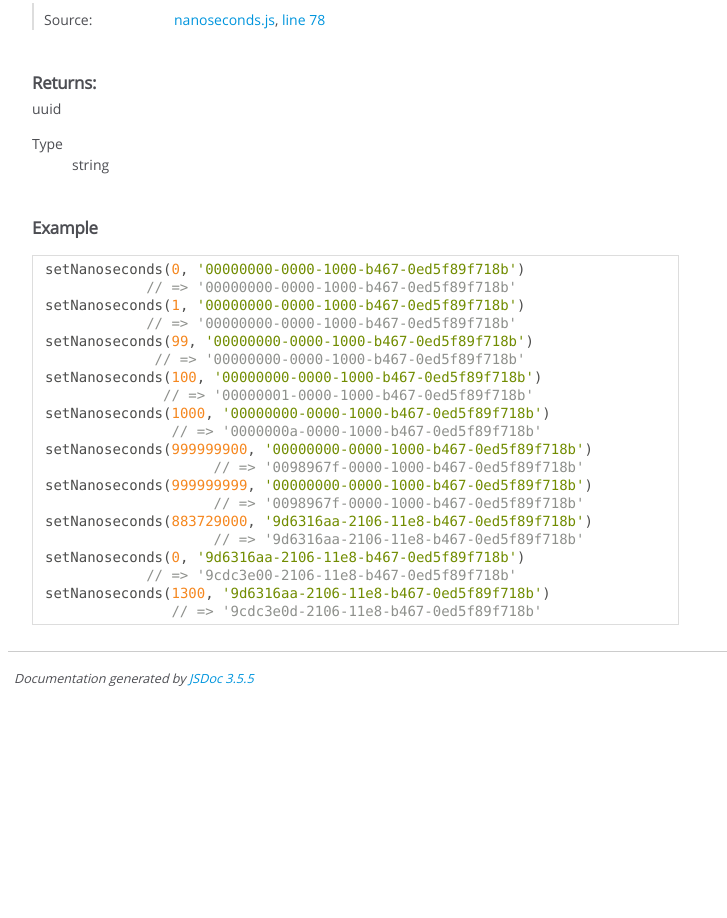
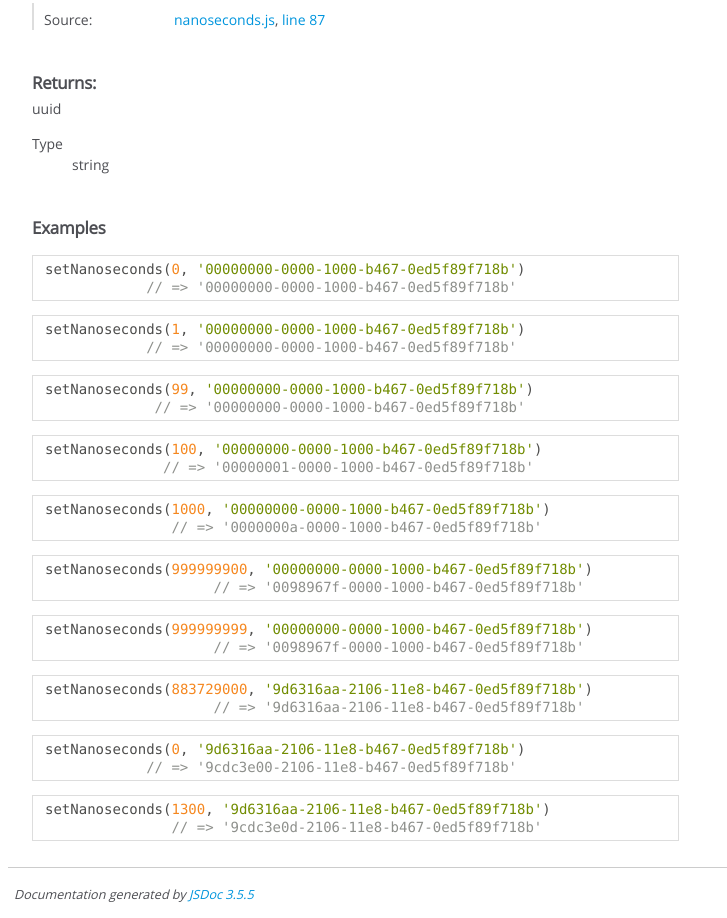
Before and after one commit to aaronjameslang/uncoined, a website: page docs/module-lens_nanoseconds.html in a window 1280 px wide. Shown: the part 1316-2234 px from the top of the page, without its empty margins (0-727 px from the left). Before the commit the page ends 2018 px from the top, so only its background shows below. Drawn offline with Linux system fonts and the light colour scheme.

Commit message:
Seperate examples

```diff
--- a/docs/module-lens_nanoseconds.html
+++ b/docs/module-lens_nanoseconds.html
@@ -440,7 +440,7 @@
 
     <dt class="tag-source">Source:</dt>
     <dd class="tag-source"><ul class="dummy"><li>
-        <a href="nanoseconds.js.html">nanoseconds.js</a>, <a href="nanoseconds.js.html#line78">line 78</a>
+        <a href="nanoseconds.js.html">nanoseconds.js</a>, <a href="nanoseconds.js.html#line87">line 87</a>
     </li></ul></dd>
 
 
@@ -489,27 +489,36 @@
 
 
 
-    <h5>Example</h5>
+    <h5>Examples</h5>
 
     <pre class="prettyprint"><code>setNanoseconds(0, '00000000-0000-1000-b467-0ed5f89f718b')
-            // => '00000000-0000-1000-b467-0ed5f89f718b'
-setNanoseconds(1, '00000000-0000-1000-b467-0ed5f89f718b')
-            // => '00000000-0000-1000-b467-0ed5f89f718b'
-setNanoseconds(99, '00000000-0000-1000-b467-0ed5f89f718b')
-             // => '00000000-0000-1000-b467-0ed5f89f718b'
-setNanoseconds(100, '00000000-0000-1000-b467-0ed5f89f718b')
-              // => '00000001-0000-1000-b467-0ed5f89f718b'
-setNanoseconds(1000, '00000000-0000-1000-b467-0ed5f89f718b')
-               // => '0000000a-0000-1000-b467-0ed5f89f718b'
-setNanoseconds(999999900, '00000000-0000-1000-b467-0ed5f89f718b')
-                    // => '0098967f-0000-1000-b467-0ed5f89f718b'
-setNanoseconds(999999999, '00000000-0000-1000-b467-0ed5f89f718b')
-                    // => '0098967f-0000-1000-b467-0ed5f89f718b'
-setNanoseconds(883729000, '9d6316aa-2106-11e8-b467-0ed5f89f718b')
-                    // => '9d6316aa-2106-11e8-b467-0ed5f89f718b'
-setNanoseconds(0, '9d6316aa-2106-11e8-b467-0ed5f89f718b')
-            // => '9cdc3e00-2106-11e8-b467-0ed5f89f718b'
-setNanoseconds(1300, '9d6316aa-2106-11e8-b467-0ed5f89f718b')
+            // => '00000000-0000-1000-b467-0ed5f89f718b'</code></pre>
+
+    <pre class="prettyprint"><code>setNanoseconds(1, '00000000-0000-1000-b467-0ed5f89f718b')
+            // => '00000000-0000-1000-b467-0ed5f89f718b'</code></pre>
+
+    <pre class="prettyprint"><code>setNanoseconds(99, '00000000-0000-1000-b467-0ed5f89f718b')
+             // => '00000000-0000-1000-b467-0ed5f89f718b'</code></pre>
+
+    <pre class="prettyprint"><code>setNanoseconds(100, '00000000-0000-1000-b467-0ed5f89f718b')
+              // => '00000001-0000-1000-b467-0ed5f89f718b'</code></pre>
+
+    <pre class="prettyprint"><code>setNanoseconds(1000, '00000000-0000-1000-b467-0ed5f89f718b')
+               // => '0000000a-0000-1000-b467-0ed5f89f718b'</code></pre>
+
+    <pre class="prettyprint"><code>setNanoseconds(999999900, '00000000-0000-1000-b467-0ed5f89f718b')
+                    // => '0098967f-0000-1000-b467-0ed5f89f718b'</code></pre>
+
+    <pre class="prettyprint"><code>setNanoseconds(999999999, '00000000-0000-1000-b467-0ed5f89f718b')
+                    // => '0098967f-0000-1000-b467-0ed5f89f718b'</code></pre>
+
+    <pre class="prettyprint"><code>setNanoseconds(883729000, '9d6316aa-2106-11e8-b467-0ed5f89f718b')
+                    // => '9d6316aa-2106-11e8-b467-0ed5f89f718b'</code></pre>
+
+    <pre class="prettyprint"><code>setNanoseconds(0, '9d6316aa-2106-11e8-b467-0ed5f89f718b')
+            // => '9cdc3e00-2106-11e8-b467-0ed5f89f718b'</code></pre>
+
+    <pre class="prettyprint"><code>setNanoseconds(1300, '9d6316aa-2106-11e8-b467-0ed5f89f718b')
                // => '9cdc3e0d-2106-11e8-b467-0ed5f89f718b'</code></pre>
 
 
```
Also changed, not shown: docs/nanoseconds.js.html (+9 -0 lines), src/lens/nanoseconds.js (+9 -0 lines).
